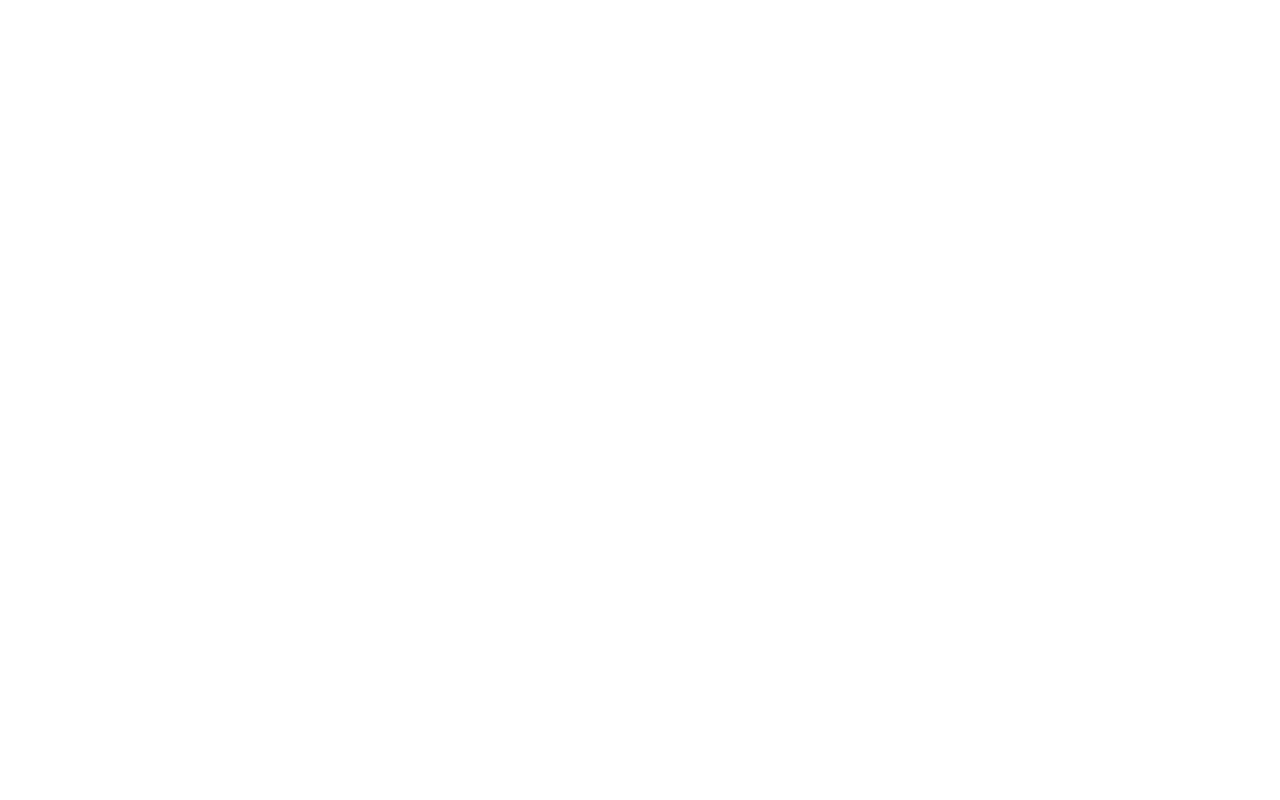
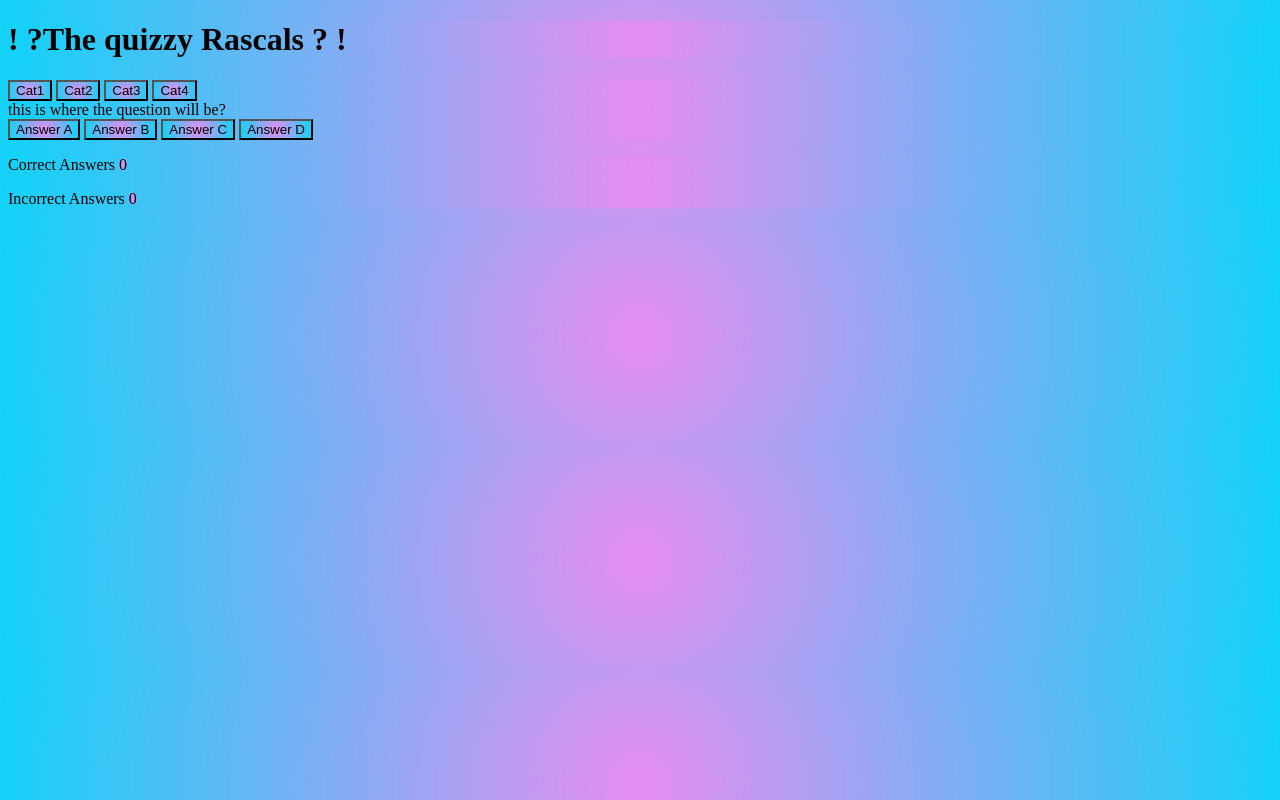
Before and after one commit to Mike0186/quizzyrascal, a plain HTML site: page index.html in a window 1280 px wide. Drawn offline with Linux system fonts and the light colour scheme.

Commit message:
Add basic html, css and javascript links

```diff
--- /dev/null
+++ b/assets/css/style.css
@@ -0,0 +1,3 @@
+ * {
+     background-image: radial-gradient(circle, #e68df0 0%, #12d2f8 100%);
+ }
--- /dev/null
+++ b/assets/js/script.js
@@ -0,0 +1 @@
+console.log("page loaded!");
--- a/index.html
+++ b/index.html
@@ -1,12 +1,40 @@
 <!DOCTYPE html>
 <html lang="en">
+
 <head>
     <meta charset="UTF-8">
     <meta http-equiv="X-UA-Compatible" content="IE=edge">
     <meta name="viewport" content="width=device-width, initial-scale=1.0">
     <title>Document</title>
+    <link rel="stylesheet" href="assets/css/style.css">
 </head>
+
 <body>
+    <div id="welcome">
+        <h1 class="title"> ! ?The quizzy Rascals ? !</h1>
+    </div>
+    <div class="categories">
+        <button id="topcic1">Cat1</button>
+        <button id="topcic2">Cat2</button>
+        <button id="topcic3">Cat3</button>
+        <button id="topcic4">Cat4</button>
+    </div>
+    <div id="game-area">
+        <div id="question-area"> this is where the question will be?</div>
+        <div id="answer-buttons">
+            <button id="answera"> Answer A</button>
+            <button id="answerb"> Answer B</button>
+            <button id="answerc"> Answer C</button>
+            <button id="answerd"> Answer D</button>
+        </div>
+    </div>
+    <div class="score-area">
+        <p class="scores">Correct Answers <span id="score">0</span></p>
+        <p class="scores">Incorrect Answers <span id="incorrect">0</span></p>
+    </div>
+
 
 </body>
+<script src="assets/js/script.js"></script>
+
 </html>
```
